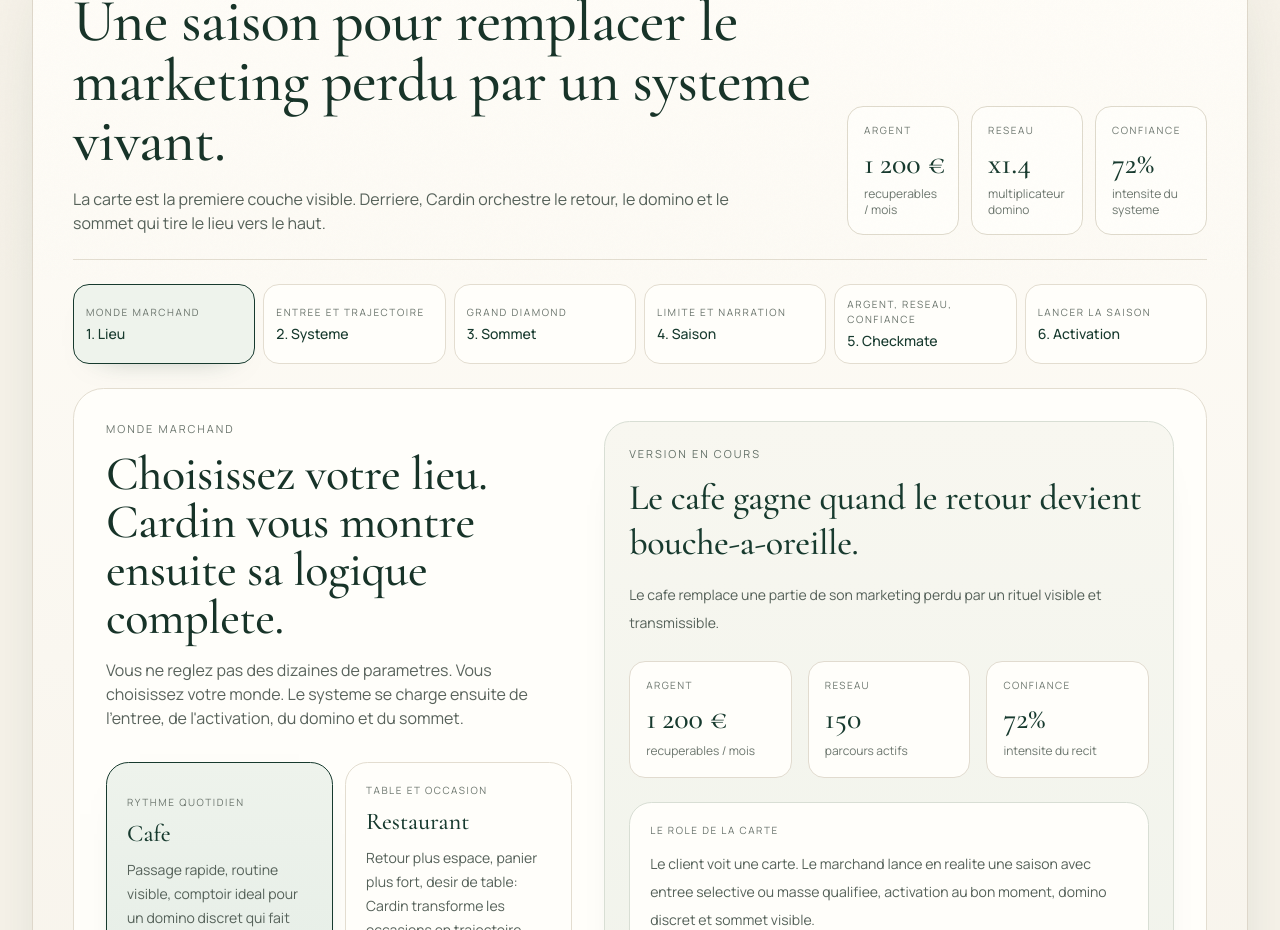
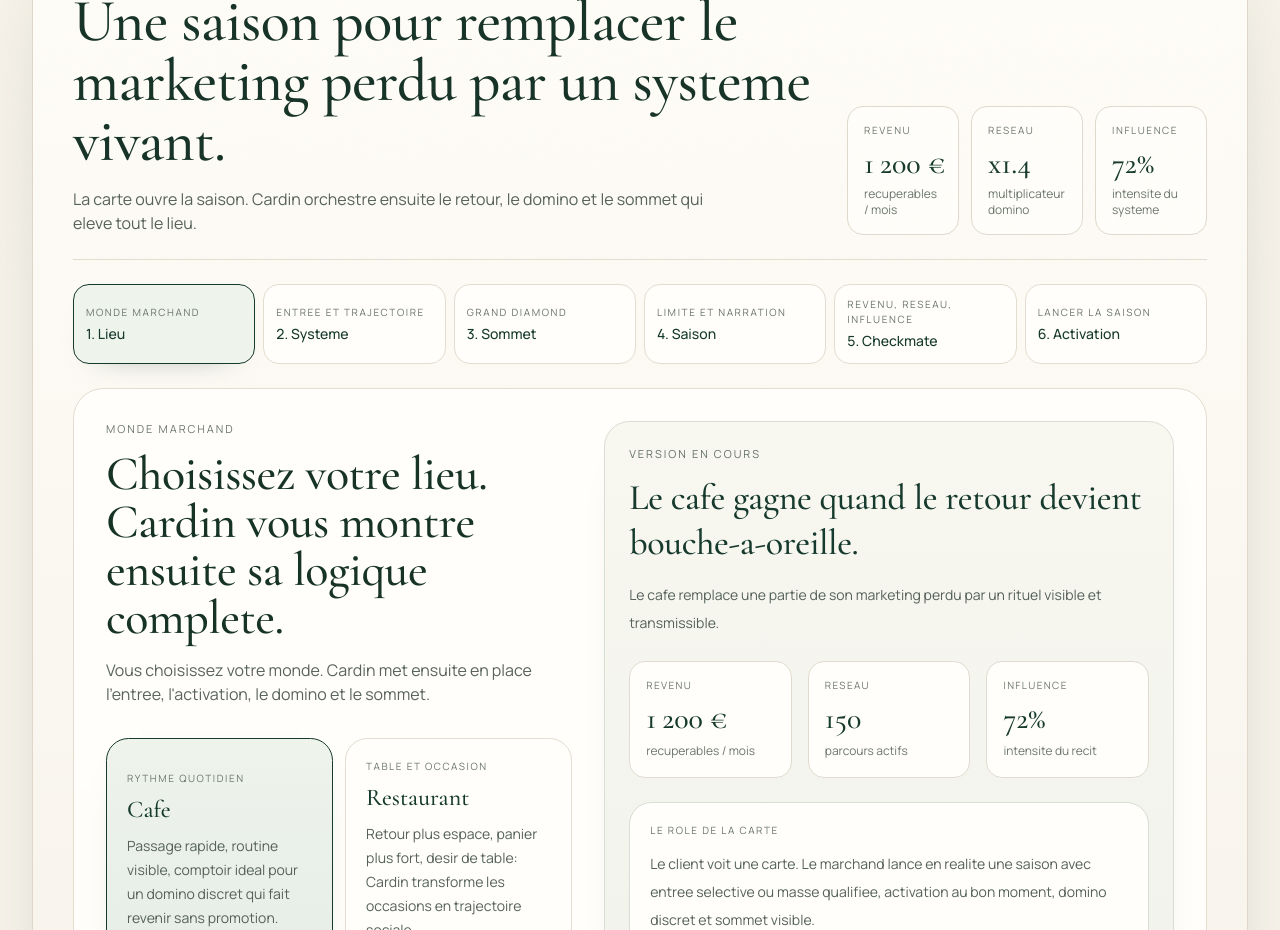
Before and after one commit to echofield/cardin, a Next.js app: page /landing in a window 1280 px wide. Shown: the part 520-1450 px from the top of the page. Built offline with nearby package versions, Linux system fonts and the light colour scheme.

Commit message:
Tighten merchant copy and card tension states

```diff
--- a/src/components/landing/MerchantSeasonStudio.tsx
+++ b/src/components/landing/MerchantSeasonStudio.tsx
@@ -70,7 +70,7 @@ const screens: Array<{ id: ScreenId; label: string; eyebrow: string }> = [
   { id: "system", label: "Systeme", eyebrow: "Entree et trajectoire" },
   { id: "summit", label: "Sommet", eyebrow: "Grand Diamond" },
   { id: "season", label: "Saison", eyebrow: "Limite et narration" },
-  { id: "checkmate", label: "Checkmate", eyebrow: "Argent, reseau, confiance" },
+  { id: "checkmate", label: "Checkmate", eyebrow: "Revenu, reseau, influence" },
   { id: "activate", label: "Activation", eyebrow: "Lancer la saison" },
 ]
 
@@ -131,7 +131,7 @@ const worlds: WorldDefinition[] = [
       },
       mass: {
         title: "Entree masse qualifiee",
-        lead: "QR accessible, mais la carte reste dormante tant que la personne ne revient pas.",
+        lead: "QR accessible, la carte reste dormante jusqu'au vrai retour.",
         steps: ["200 cartes distribuees", "visite 1 = dormante", "visite 2 = la carte s'allume"],
         outcome: "La masse filtre naturellement: seuls les vrais retours activent la machine.",
       },
@@ -175,7 +175,7 @@ const worlds: WorldDefinition[] = [
         annualCost: 140,
         visibilityLabel: "Sommet discret",
         socialLiftLabel: "renforce le desir sans tout reveler",
-        note: "Version plus mysterieuse: moins visible, mais tres forte en tension narrative.",
+        note: "Version plus mysterieuse, tres forte en tension narrative.",
         monthlyRecoveredBoost: 1.08,
         dominoBoost: 1.03,
         trustLift: 1.05,
@@ -209,9 +209,9 @@ const worlds: WorldDefinition[] = [
       },
       mass: {
         title: "Entree masse qualifiee",
-        lead: "QR sur la table ou au comptoir, mais seule la visite 2 active vraiment la carte.",
+        lead: "QR sur la table ou au comptoir, la visite 2 active vraiment la carte.",
         steps: ["200 cartes diffusees", "visite 1 = observation", "visite 2 = activation"],
-        outcome: "La salle se remplit avec des retours qualifies, pas avec de l'audience louee.",
+        outcome: "La salle se remplit avec des retours qualifies et une audience qui revient.",
       },
     },
     tiers: [
@@ -287,7 +287,7 @@ const worlds: WorldDefinition[] = [
       },
       mass: {
         title: "Entree masse qualifiee",
-        lead: "QR a l'accueil ou apres le soin, mais seul le vrai retour donne sa chaleur a la carte.",
+        lead: "QR a l'accueil ou apres le soin, le vrai retour donne sa chaleur a la carte.",
         steps: ["150 cartes diffusees", "visite 1 = dormante", "visite 2 = active"],
         outcome: "Le filtre comportemental garde les clientes qui entrent vraiment dans le cycle.",
       },
@@ -331,7 +331,7 @@ const worlds: WorldDefinition[] = [
         annualCost: 260,
         visibilityLabel: "Sommet discret",
         socialLiftLabel: "joue la confidence plutot que l'affichage",
-        note: "Version plus silencieuse, mais tres forte si le lieu veut rester precieux.",
+        note: "Version plus silencieuse, tres forte pour un lieu precieux.",
         monthlyRecoveredBoost: 1.07,
         dominoBoost: 1.03,
         trustLift: 1.06,
@@ -365,9 +365,9 @@ const worlds: WorldDefinition[] = [
       },
       mass: {
         title: "Entree masse qualifiee",
-        lead: "QR disponible, mais la carte reste froide tant que le retour n'a pas eu lieu.",
+        lead: "QR disponible, la carte reste froide jusqu'au retour.",
         steps: ["180 cartes diffusees", "visite 1 = regard", "visite 2 = la carte devient vivante"],
-        outcome: "Le lieu ne paie pas pour l'audience: il retient celles qui reviennent vraiment.",
+        outcome: "Le lieu retient celles qui reviennent vraiment et fait monter leur desir.",
       },
     },
     tiers: [
@@ -469,19 +469,19 @@ export function MerchantSeasonStudio() {
       <div className="rounded-[2rem] border border-[#DED7CA] bg-[linear-gradient(180deg,#FFFDF8_0%,#F5F1E8_100%)] p-5 shadow-[0_28px_90px_-54px_rgba(21,47,37,0.38)] sm:p-8 lg:p-10">
         <div className="flex flex-col gap-6 border-b border-[#E3DDD0] pb-6 lg:flex-row lg:items-end lg:justify-between">
           <div className="max-w-3xl">
-            <p className="text-[11px] uppercase tracking-[0.22em] text-[#667067]">Argent. Reseau. Confiance.</p>
+            <p className="text-[11px] uppercase tracking-[0.22em] text-[#667067]">Revenu. Reseau. Influence.</p>
             <h2 className="mt-3 font-serif text-4xl leading-[1.02] text-[#173328] sm:text-5xl lg:text-6xl">
               Une saison pour remplacer le marketing perdu par un systeme vivant.
             </h2>
             <p className="mt-4 max-w-2xl text-sm leading-7 text-[#556159] sm:text-base">
-              La carte est la premiere couche visible. Derriere, Cardin orchestre le retour, le domino et le sommet qui tire le lieu vers le haut.
+              La carte ouvre la saison. Cardin orchestre ensuite le retour, le domino et le sommet qui eleve tout le lieu.
             </p>
           </div>
 
           <div className="grid gap-3 sm:grid-cols-3 lg:min-w-[360px]">
-            <MetricPill label="Argent" value={formatEuro(monthlyRecovered)} sublabel="recuperables / mois" />
+            <MetricPill label="Revenu" value={formatEuro(monthlyRecovered)} sublabel="recuperables / mois" />
             <MetricPill label="Reseau" value={`x${dominoMultiplier}`} sublabel="multiplicateur domino" />
-            <MetricPill label="Confiance" value={`${trustScore}%`} sublabel="intensite du systeme" />
+            <MetricPill label="Influence" value={`${trustScore}%`} sublabel="intensite du systeme" />
           </div>
         </div>
 
@@ -571,7 +571,7 @@ function WorldScreen({ selectedWorld, onSelectWorld, monthlyRecovered }: { selec
         <p className="text-[11px] uppercase tracking-[0.18em] text-[#6D776F]">Monde marchand</p>
         <h3 className="mt-3 font-serif text-4xl leading-tight text-[#173328] sm:text-5xl">Choisissez votre lieu. Cardin vous montre ensuite sa logique complete.</h3>
         <p className="mt-4 max-w-xl text-sm leading-7 text-[#59635C] sm:text-base">
-          Vous ne reglez pas des dizaines de parametres. Vous choisissez votre monde. Le systeme se charge ensuite de l'entree, de l'activation, du domino et du sommet.
+          Vous choisissez votre monde. Cardin met ensuite en place l'entree, l'activation, le domino et le sommet.
         </p>
 
         <div className="mt-8 grid gap-3 sm:grid-cols-2">
@@ -594,9 +594,9 @@ function WorldScreen({ selectedWorld, onSelectWorld, monthlyRecovered }: { selec
         <p className="mt-4 text-sm leading-7 text-[#556159]">{selectedWorld.proofLine}</p>
 
         <div className="mt-6 grid gap-4 sm:grid-cols-3">
-          <MiniMetricCard label="Argent" value={formatEuro(monthlyRecovered)} note="recuperables / mois" />
+          <MiniMetricCard label="Revenu" value={formatEuro(monthlyRecovered)} note="recuperables / mois" />
           <MiniMetricCard label="Reseau" value={`${selectedWorld.baselineActivePaths}`} note="parcours actifs" />
-          <MiniMetricCard label="Confiance" value={`${selectedWorld.baselineTrust}%`} note="intensite du recit" />
+          <MiniMetricCard label="Influence" value={`${selectedWorld.baselineTrust}%`} note="intensite du recit" />
         </div>
 
         <div className="mt-6 rounded-[1.4rem] border border-[#D8DED4] bg-[#FFFEFA] p-5">
@@ -615,7 +615,7 @@ function SystemScreen({ selectedWorld, selectedSummit, activePaths, dominoMultip
         <div>
           <p className="text-[11px] uppercase tracking-[0.18em] text-[#6D776F]">Entree et trajectoire</p>
           <h3 className="mt-3 font-serif text-4xl leading-tight text-[#173328] sm:text-5xl">Le systeme Cardin pour {selectedWorld.label.toLowerCase()}.</h3>
-          <p className="mt-4 max-w-3xl text-sm leading-7 text-[#59635C] sm:text-base">Le marchand ne choisit pas une liste de mecanismes. Cardin organise une suite: entree, activation, retour, domino, attraction. C'est ce mouvement qui cree l'argent, le reseau, puis la confiance.</p>
+          <p className="mt-4 max-w-3xl text-sm leading-7 text-[#59635C] sm:text-base">Cardin organise une suite: entree, activation, retour, domino, attraction. Ce mouvement cree le revenu, le reseau, puis l'influence du lieu.</p>
         </div>
 
         <div className="grid gap-3 sm:grid-cols-3 xl:grid-cols-1">
@@ -634,7 +634,7 @@ function SystemScreen({ selectedWorld, selectedSummit, activePaths, dominoMultip
           </div>
         </div>
 
-        <WalletPassPreview activeDots={4} businessLabel={selectedWorld.label} caption="Le client n'a pas besoin de comprendre le moteur. Il sent seulement que la carte change d'etat." footerLabel="SAISON CARDIN" notificationLabel={selectedWorld.walletNotification} progressDots={6} rewardLabel={selectedWorld.walletRewardLabel} statusLabel="Active" />
+        <WalletPassPreview activeDots={4} businessLabel={selectedWorld.label} caption="Le client sent que la carte change d'etat et que le lieu a une logique." footerLabel="SAISON CARDIN" notificationLabel={selectedWorld.walletNotification} progressDots={6} rewardLabel={selectedWorld.walletRewardLabel} statusLabel="Active" />
       </div>
 
       <div className="rounded-[1.5rem] border border-[#E2DDD1] bg-[#FFFDF8] p-5">
@@ -665,7 +665,7 @@ function SystemScreen({ selectedWorld, selectedSummit, activePaths, dominoMultip
 
           <div className="grid gap-3">
             <LawCard title="Activation" body="En entree masse, la visite 1 ne suffit pas. La visite 2 prouve qu'une personne existe vraiment pour le lieu." />
-            <LawCard title="Domino" body="Diamond n'est pas juste un meilleur client. C'est une carte qui a plus de rayon social et peut faire naitre d'autres cartes." />
+            <LawCard title="Domino" body="Diamond porte un rayon social plus large et peut faire naitre d'autres cartes." />
             <LawCard title="Attraction" body="Le sommet ne fait pas seulement plaisir a une personne. Il tire tout le reste vers le haut en rendant le systeme desirable." />
           </div>
         </div>
@@ -679,7 +679,7 @@ function SummitScreen({ selectedWorld, selectedSummit, onSelectSummit, monthlyRe
       <div>
         <p className="text-[11px] uppercase tracking-[0.18em] text-[#6D776F]">Grand Diamond</p>
         <h3 className="mt-3 font-serif text-4xl leading-tight text-[#173328] sm:text-5xl">Choisissez ce que vous etes pret a mettre au sommet.</h3>
-        <p className="mt-4 max-w-2xl text-sm leading-7 text-[#59635C] sm:text-base">C'est votre vrai choix. Plus le sommet est fort, plus l'attraction et le domino gagnent en intensite. Le marchand ne choisit pas la machine. Il choisit les stakes.</p>
+        <p className="mt-4 max-w-2xl text-sm leading-7 text-[#59635C] sm:text-base">C'est votre vrai choix. Plus le sommet est fort, plus l'attraction et le domino gagnent en intensite. Le marchand choisit les stakes. Cardin donne sa forme au jeu.</p>
 
         <div className="mt-6 grid gap-4">
           {selectedWorld.summits.map((summit) => {
@@ -712,16 +712,16 @@ function SummitScreen({ selectedWorld, selectedSummit, onSelectSummit, monthlyRe
       </div>
 
       <div className="space-y-4">
-        <WalletPassPreview activeDots={5} businessLabel={selectedWorld.label} caption="Le client voit le sommet. Il ne voit pas les calculs. C'est ce decalage qui cree le desir." footerLabel="GRAND DIAMOND" notificationLabel={`Sommet en vue: ${selectedSummit.promise}`} progressDots={6} rewardLabel={selectedSummit.promise} statusLabel="Sommet" />
+        <WalletPassPreview activeDots={5} businessLabel={selectedWorld.label} caption="Le client voit le sommet. Ce decalage nourrit le desir." footerLabel="GRAND DIAMOND" notificationLabel={`Sommet en vue: ${selectedSummit.promise}`} progressDots={6} rewardLabel={selectedSummit.promise} statusLabel="Sommet" />
 
         <Card className="p-6">
           <p className="text-[10px] uppercase tracking-[0.16em] text-[#6D776F]">Ce que votre sommet change deja</p>
           <div className="mt-4 grid gap-3 sm:grid-cols-3">
-            <MiniMetricCard label="Argent" value={formatEuro(monthlyRecovered)} note="recuperables / mois" />
+            <MiniMetricCard label="Revenu" value={formatEuro(monthlyRecovered)} note="recuperables / mois" />
             <MiniMetricCard label="Reseau" value={selectedSummit.socialLiftLabel} note="effet domino" />
-            <MiniMetricCard label="Confiance" value={selectedSummit.visibilityLabel} note="pour le lieu" />
+            <MiniMetricCard label="Influence" value={selectedSummit.visibilityLabel} note="pour le lieu" />
           </div>
-          <p className="mt-4 text-sm leading-7 text-[#556159]">Le sommet n'est pas un cadeau de plus. C'est la piece qui justifie toute l'ascension.</p>
+          <p className="mt-4 text-sm leading-7 text-[#556159]">Le sommet justifie toute l'ascension et donne son poids a la saison.</p>
         </Card>
       </div>
     </div>
@@ -763,14 +763,14 @@ function SeasonScreen({ selectedSeason, onSelectSeason, selectedSeasonMode, sele
         </Card>
 
         <div className="grid gap-4 sm:grid-cols-3">
-          <MiniMetricCard label="Argent" value={formatEuro(monthlyRecovered)} note="par mois" />
+          <MiniMetricCard label="Revenu" value={formatEuro(monthlyRecovered)} note="par mois" />
           <MiniMetricCard label="Reseau" value={`${activePaths}`} note="parcours actifs" />
-          <MiniMetricCard label="Confiance" value={`${selectedSeasonMode.months} mois`} note="duree du recit" />
+          <MiniMetricCard label="Influence" value={`${selectedSeasonMode.months} mois`} note="duree du recit" />
         </div>
 
         <Card className="p-6">
           <p className="text-[10px] uppercase tracking-[0.16em] text-[#6D776F]">Ce que le marchand ressent</p>
-          <p className="mt-3 text-sm leading-7 text-[#556159]">Vous ne lancez pas une offre. Vous lancez une saison avec des cartes limitees, une progression qui se raconte et une deuxieme saison qui peut se payer par la preuve.</p>
+          <p className="mt-3 text-sm leading-7 text-[#556159]">Vous lancez une saison avec des cartes limitees, une progression qui se raconte et une deuxieme saison qui peut se payer par la preuve.</p>
         </Card>
       </div>
     </div>
@@ -781,9 +781,9 @@ function CheckmateScreen({ selectedWorld, selectedSummit, selectedSeason, season
   return (
     <div className="space-y-8">
       <div>
-        <p className="text-[11px] uppercase tracking-[0.18em] text-[#6D776F]">Argent, reseau, confiance</p>
+        <p className="text-[11px] uppercase tracking-[0.18em] text-[#6D776F]">Revenu, reseau, influence</p>
         <h3 className="mt-3 font-serif text-4xl leading-tight text-[#173328] sm:text-5xl">Le checkmate arrive ici.</h3>
-        <p className="mt-4 max-w-3xl text-sm leading-7 text-[#59635C] sm:text-base">Cardin ne se compare pas a une carte de fidelite. Il se compare a l'argent perdu en marketing, a la faiblesse du bouche-a-oreille non structure, et a l'absence de recit dans le lieu.</p>
+        <p className="mt-4 max-w-3xl text-sm leading-7 text-[#59635C] sm:text-base">Cardin se mesure au revenu recupere, au bouche-a-oreille structure et a l'influence visible dans le lieu.</p>
       </div>
 
       <div className="grid gap-5 xl:grid-cols-[0.9fr_0.1fr_1fr] xl:items-start">
@@ -826,7 +826,7 @@ function CheckmateScreen({ selectedWorld, selectedSummit, selectedSeason, season
         <Card className="p-6">
           <p className="text-[10px] uppercase tracking-[0.16em] text-[#6D776F]">Confiance</p>
           <p className="mt-3 font-serif text-4xl text-[#173A2E]">{trustScore}%</p>
-          <p className="mt-2 text-sm leading-7 text-[#556159]">de force narrative percue: le lieu a un systeme, pas une campagne de plus.</p>
+          <p className="mt-2 text-sm leading-7 text-[#556159]">de force narrative percue: le lieu rayonne comme un systeme vivant.</p>
         </Card>
       </div>
     </div>
@@ -869,11 +869,11 @@ function ActivateScreen({ selectedWorld, selectedSummit, selectedSeason, monthly
         <Card className="p-6">
           <p className="text-[10px] uppercase tracking-[0.16em] text-[#6D776F]">Ce que vous visez</p>
           <div className="mt-4 grid gap-3 sm:grid-cols-3">
-            <MiniMetricCard label="Argent" value={formatEuro(monthlyRecovered)} note="par mois" />
+            <MiniMetricCard label="Revenu" value={formatEuro(monthlyRecovered)} note="par mois" />
             <MiniMetricCard label="Reseau" value={`${activePaths}`} note="parcours actifs" />
-            <MiniMetricCard label="Confiance" value={formatEuro(seasonValue)} note="signal sur la saison" />
+            <MiniMetricCard label="Influence" value={formatEuro(seasonValue)} note="signal sur la saison" />
           </div>
-          <p className="mt-4 text-sm leading-7 text-[#556159]">La saison 2 ne se vend pas en theorie. Elle se vend par la preuve que la saison 1 a laissee derriere elle.</p>
+          <p className="mt-4 text-sm leading-7 text-[#556159]">La saison 2 se vend par la preuve que la saison 1 a laissee derriere elle.</p>
         </Card>
 
         <Card className="p-6">
```
Also changed, not shown: src/components/engine/WalletPassPreview.tsx (+14 -15 lines).
